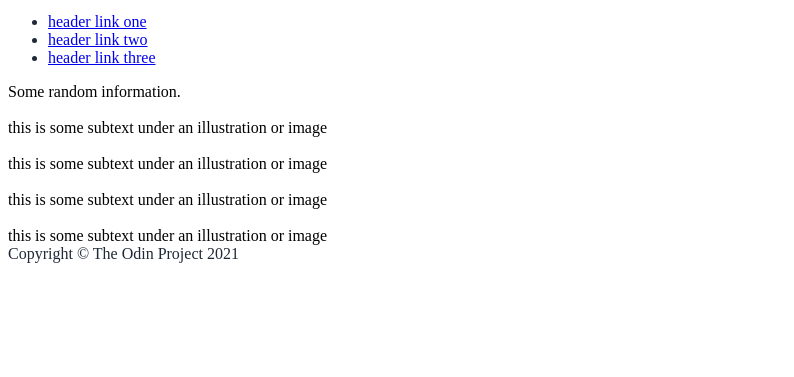
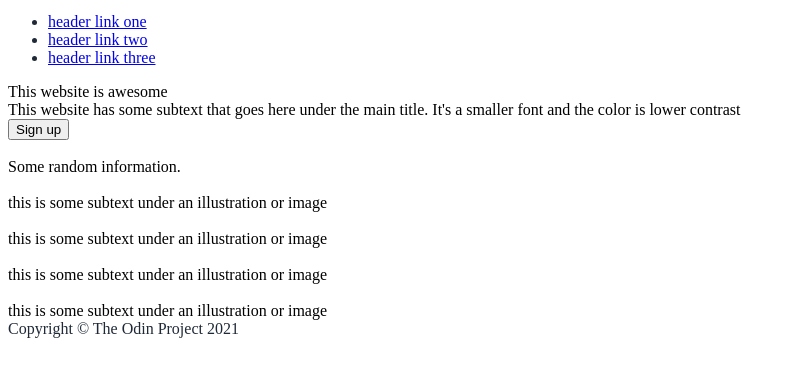
Before and after one commit to h42codes/odin-landing-page, a plain HTML site: page index.html in a window 1280 px wide. Shown: the part 29-406 px from the top of the page, without its empty margins (0-794 px from the left). Drawn offline with Linux system fonts and the light colour scheme.

Commit message:
Add hero section texts

```diff
--- a/index.html
+++ b/index.html
@@ -26,9 +26,13 @@
     </div>
     <div class="hero">
       <div class="hero-text">
+        <div class="main-text">This website is awesome</div>
+        <div class="secondary-text">
+          This website has some subtext that goes here under the main title. It's a smaller font and the color is lower contrast
+        </div>
+        <button>Sign up</button>
       </div>
-      <div class="hero-image">
-      </div>
+      <img class="hero-image" src="" alt="">
     </div>
 
     <div class="info-container">
```
